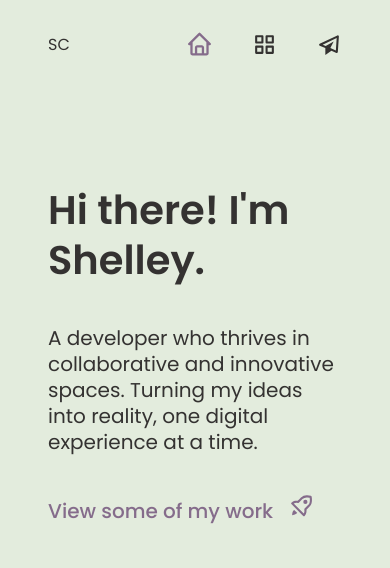
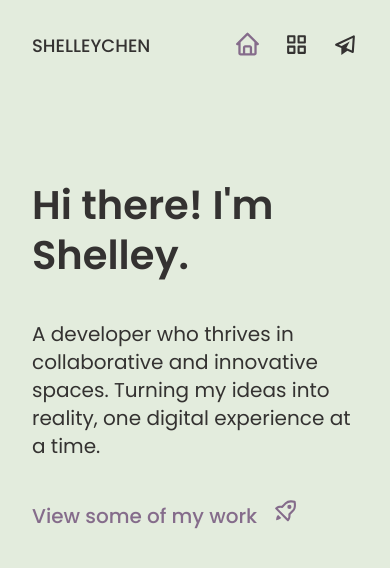
Before and after one commit to shelleychen318/personal-website, a Next.js app: page / in a window 390 px wide. Shown: the top 568 px of the page. Built offline with nearby package versions, Linux system fonts and the light colour scheme.

Commit message:
style edits for mobile ui

```diff
--- a/components/Navbar.tsx
+++ b/components/Navbar.tsx
@@ -31,7 +31,7 @@ export default function Navbar() {
   return (
     <header className={styles.navbar}>
       <Link href="/" className={styles.logo}>
-        SC
+        SHELLEYCHEN
       </Link>
       <nav className={styles.links}>
         {links.map(({ id, link, icon, href }) => (
--- a/styles/Home.module.scss
+++ b/styles/Home.module.scss
@@ -79,6 +79,6 @@
 
 @media (max-width: 640px) {
   .container {
-    padding: 0 3rem;
+    padding: 0 2rem;
   }
 }
--- a/styles/Navbar.module.scss
+++ b/styles/Navbar.module.scss
@@ -5,16 +5,11 @@
   width: 100%;
   z-index: 10;
   padding: 2rem 3rem;
-  // top: 0;
-  // left: 0;
-  // background-color: black;
-  // align-items: center;
-  // text-align: center;
-  // margin-left: auto;
-  // margin-right: auto;
 
   .logo {
     text-decoration: none;
+    font-weight: 500;
+    font-size: large;
   }
 
   .links {
@@ -45,9 +40,14 @@
 
 @media (max-width: 500px) {
   .navbar {
+    padding: 2rem 2rem;
     .links {
       a {
-        margin-left: 2.5rem;
+        margin-left: 1.5rem;
+
+        .linksText {
+        display: none;
+      }
 
         .icons {
           display: block;
@@ -56,13 +56,3 @@
     }
   }
 }
-
-@media (max-width: 500px) {
-  .navbar {
-    .links > a {
-      .linksText {
-        display: none;
-      }
-    }
-  }
-}
--- a/styles/Projects.module.scss
+++ b/styles/Projects.module.scss
@@ -80,7 +80,7 @@
     display: flex;
     flex-direction: column;
     align-items: center;
-    padding: 1rem 2.5rem 6rem;
+    padding: 1rem 2rem 6rem;
     gap: 2rem;
 
     a > .projectCard {
--- a/styles/globals.scss
+++ b/styles/globals.scss
@@ -92,6 +92,6 @@ a {
 
   h4 {
     font-size: 20px;
-    line-height: 26px;
+    line-height: 28px;
   }
 }
```
